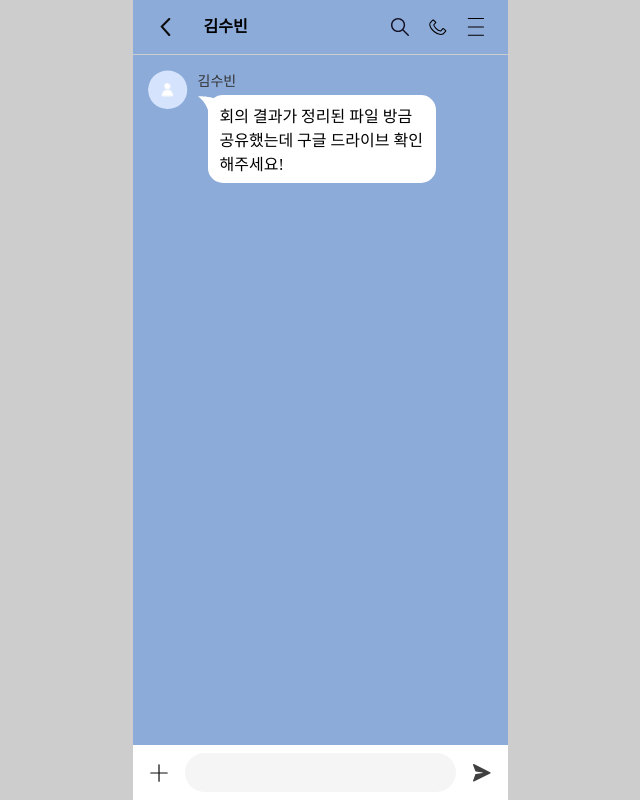
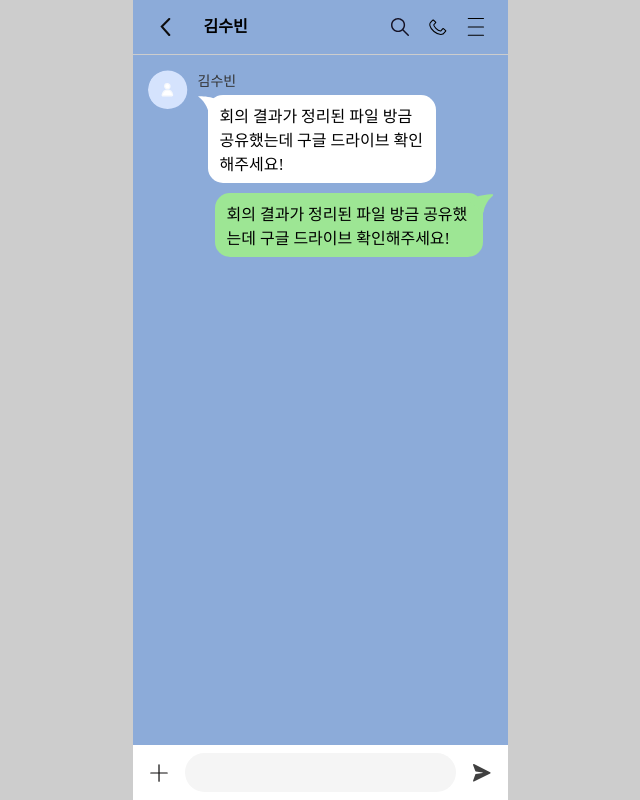
Before and after one commit to CEOS-Developers/react-messenger-19th, a React (Create React App) app: page / in a window 1280 px wide. Shown: the whole page, without its empty margins (320-960 px from the left). Built offline with nearby package versions, Linux system fonts and the light colour scheme.

Commit message:
feat: 내 대화상자 UI

```diff
--- a/src/components/units/ChatRoom/ChatRoom.Component.tsx
+++ b/src/components/units/ChatRoom/ChatRoom.Component.tsx
@@ -1,4 +1,5 @@
 import * as C from './ChatRoom.styles';
+import MyAnswer from './MyAnswer';
 import YourAnswer from './YourAnswer';
 
 export default function ChatRoomComponent(): JSX.Element {
@@ -18,6 +19,7 @@ export default function ChatRoomComponent(): JSX.Element {
 
 			<C.ChatContainer>
 				<YourAnswer />
+				<MyAnswer />
 			</C.ChatContainer>
 
 			<C.InputContainer>
--- /dev/null
+++ b/src/components/units/ChatRoom/MyAnswer.tsx
@@ -0,0 +1,52 @@
+import styled from 'styled-components';
+
+export default function MyAnswer(): JSX.Element {
+	return (
+		<MessageContainer>
+			<TextContainer>
+				<Chat>
+					<ChatBox>회의 결과가 정리된 파일 방금 공유했는데 구글 드라이브 확인해주세요!</ChatBox>
+					<ChatTail />
+				</Chat>
+			</TextContainer>
+		</MessageContainer>
+	);
+}
+
+const MessageContainer = styled.div`
+	display: flex;
+
+	justify-content: end;
+	margin-bottom: 10px;
+`;
+
+const TextContainer = styled.div`
+	display: flex;
+	justify-content: start;
+`;
+
+const Chat = styled.div`
+	position: relative; // 꼬리 이미지의 위치 기준점이 됩니다.
+	display: flex;
+	flex-direction: column;
+	align-items: flex-end; // ChatBox가 왼쪽에 정렬되도록 합니다.
+	margin-right: 10px; // 나선형 꼬리 이미지와 충분한 공간을 확보합니다.
+`;
+
+const ChatBox = styled.div`
+	max-width: 80%;
+	background-color: #9de694;
+	padding: 8px 12px;
+	border-radius: 15px;
+	font-size: 16px;
+`;
+
+const ChatTail = styled.div`
+	position: absolute;
+	top: 0; // 꼬리의 정확한 위치를 조절합니다.
+	right: -10px; // 꼬리가 ChatBox 왼쪽에 위치하도록 조절합니다.
+	width: 26px; // 꼬리 이미지의 크기입니다.
+	height: 20px; // 꼬리 이미지의 크기입니다.
+	background-image: url('./ChatRoom/MyChatTail.svg');
+	background-size: cover;
+`;
```
Also changed, not shown: public/ChatRoom/MyChatTail.svg (added).
